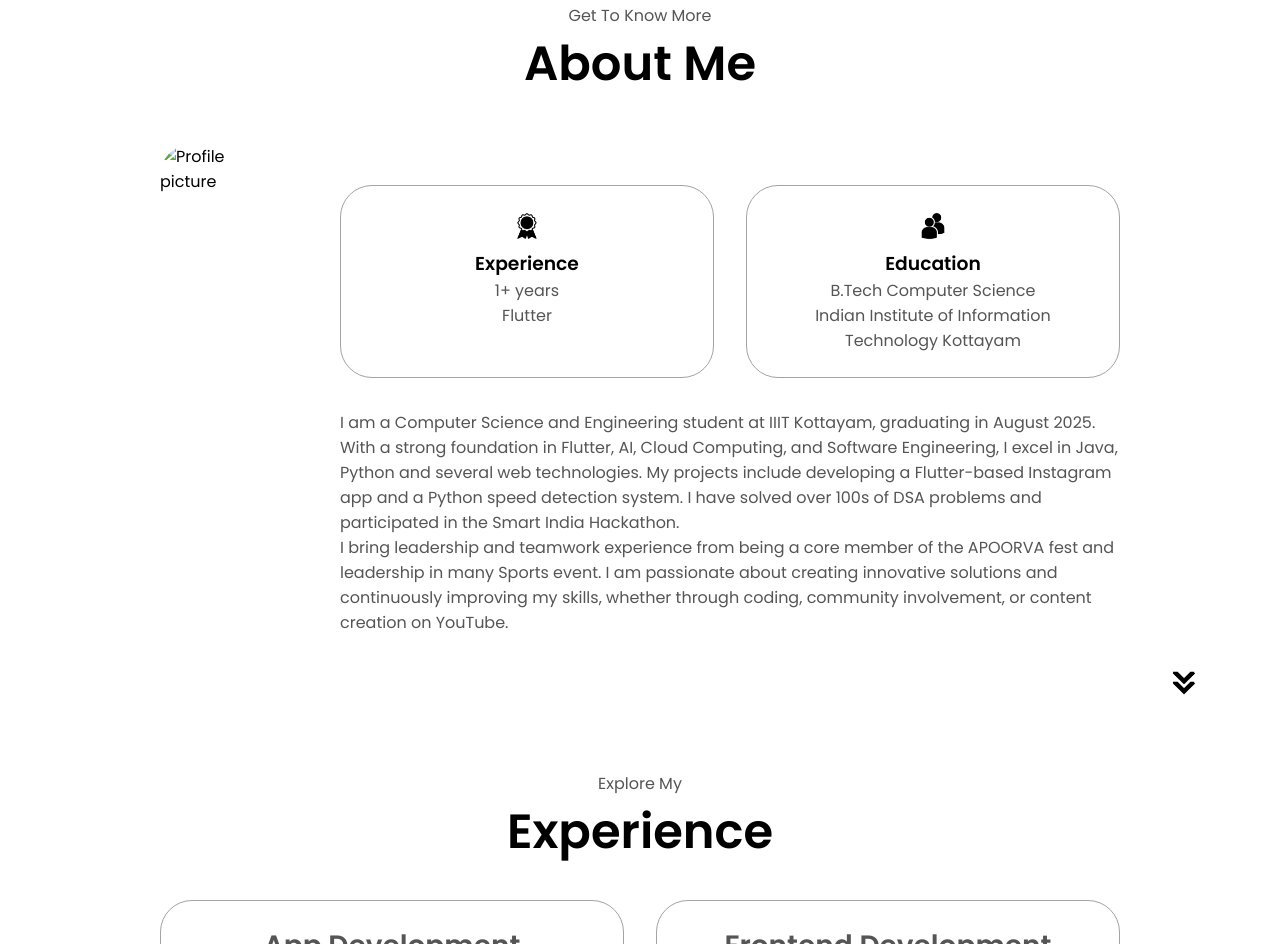
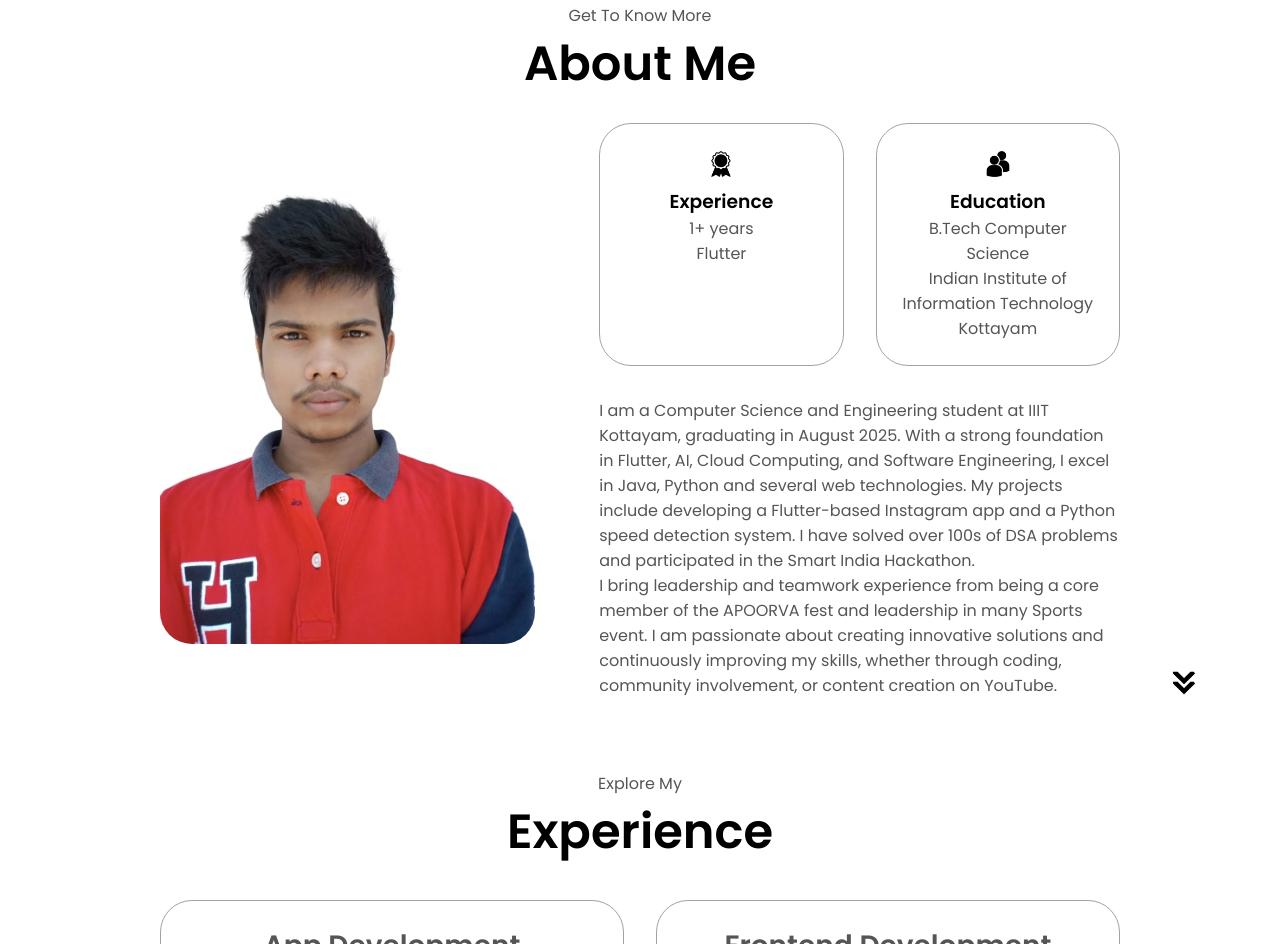
Before and after one commit to Abdevilji/html-css-js-portfolio, a plain HTML site: page index.html in a window 1280 px wide. Shown: the part 925-1869 px from the top of the page. Drawn offline with Linux system fonts and the light colour scheme.

Commit message:
Update index.html

```diff
--- a/index.html
+++ b/index.html
@@ -77,7 +77,7 @@
       <div class="section-container">
         <div class="section__pic-container">
           <img
-            src="./assets/abhi_pic.png"
+            src="./assets/abhi_pic.jpg"
             alt="Profile picture"
             class="about-pic"
           />
```
